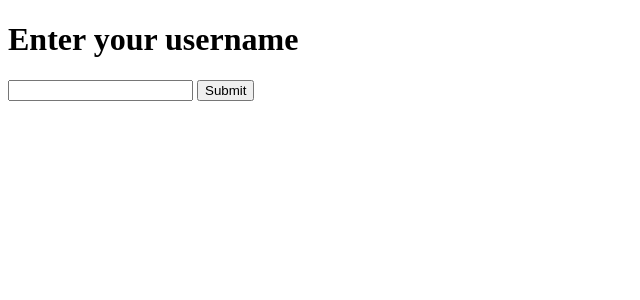
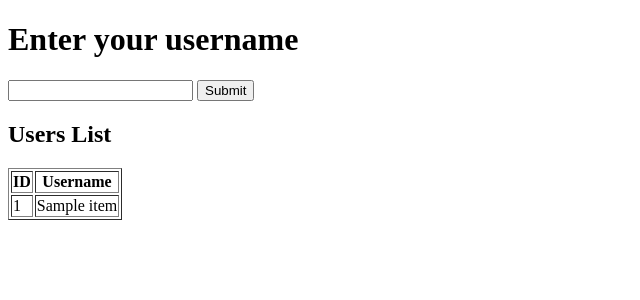
Before and after one commit to VinitKulkarni/Simple-Python-Web-App, a Flask app: page / in a window 1280 px wide. Shown: the top 300 px of the page, without its empty margins (0-640 px from the left). Run offline with Flask 3, Linux system fonts and the light colour scheme; a database or web service that is not in the repository returns one stand-in record (values such as "Sample title"); data that the repository does not hold is empty.

Commit message:
Update index.html

```diff
--- a/frontend/templates/index.html
+++ b/frontend/templates/index.html
@@ -7,9 +7,23 @@
 </head>
 <body>
     <h1>Enter your username</h1>
-    <form action="/submit" method="post">
+    <form action="/" method="post">
         <input type="text" name="username" required>
         <button type="submit">Submit</button>
     </form>
+
+    <h2>Users List</h2>
+    <table border="1">
+        <tr>
+            <th>ID</th>
+            <th>Username</th>
+        </tr>
+        {% for user in users %}
+        <tr>
+            <td>{{ user[0] }}</td>
+            <td>{{ user[1] }}</td>
+        </tr>
+        {% endfor %}
+    </table>
 </body>
 </html>
```
